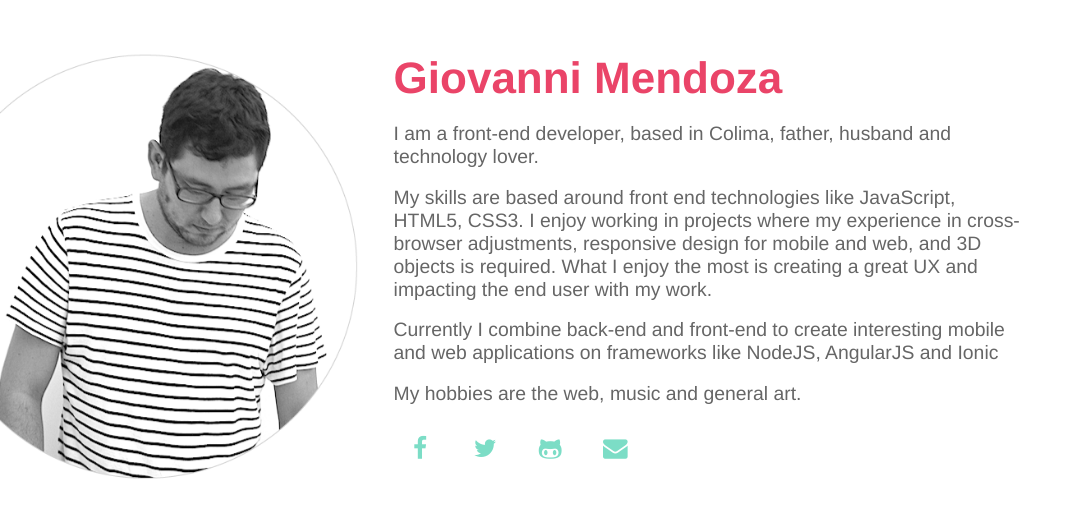
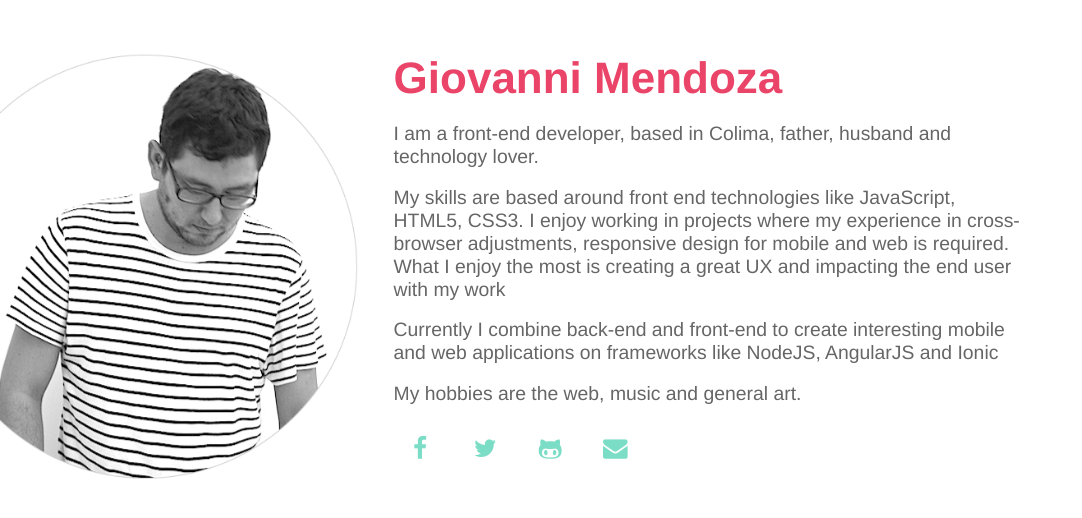
Before and after one commit to mendozagioo/mendozagioo.github.io, a Jekyll site: the page built from index.html, in a window 1280 px wide. Shown: the top 518 px of the page, without its empty margins (0-1082 px from the left). Built offline with Jekyll 4.4.1, drawn with Linux system fonts in a browser that asks for light colours; nearby versions of some CDN libraries; some web fonts are replaced.

Commit message:
About changed

```diff
--- a/index.html
+++ b/index.html
@@ -10,14 +10,15 @@ layout: default
   <div class="col info">
     <h1>{{site.name}}</h1>
     <p>
-      I am a front-end developer, based in Colima, father, husband and technology lover.
+      I am a front-end developer, based in Colima, father,
+      husband and technology lover.
     </p>
     <p>
-      My skills are based around front end technologies like JavaScript,
-      HTML5, CSS3.  I enjoy working in projects where my experience in
-      cross-browser adjustments, responsive design for mobile and web,
-      and 3D objects is required. What I enjoy the most is creating a
-      great UX and impacting the end user with my work.
+      My skills are based around front end technologies like
+      JavaScript, HTML5, CSS3. I enjoy working in projects where
+      my experience in cross-browser adjustments, responsive design
+      for mobile and web is required. What I enjoy the most is
+      creating a great UX and impacting the end user with my work
     </p>
     <p>
       Currently I combine back-end and front-end to create interesting
```
Also changed, not shown: 2 other files.
